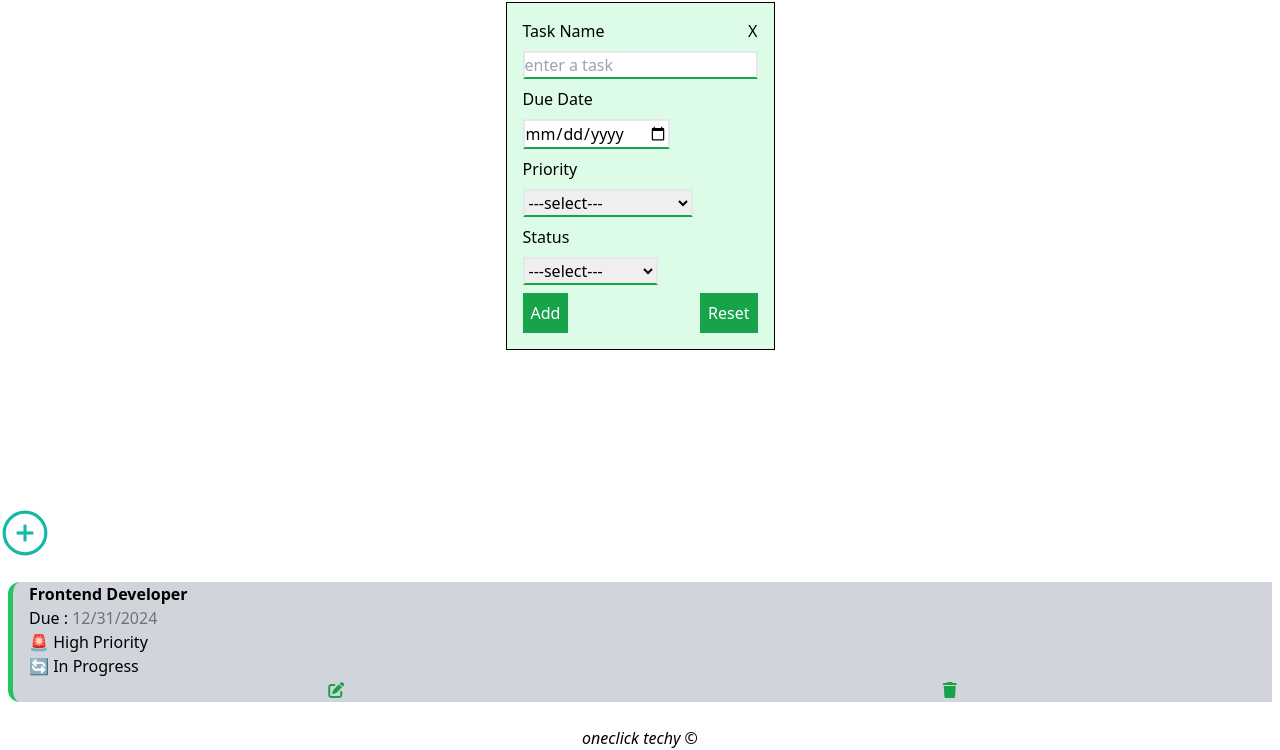
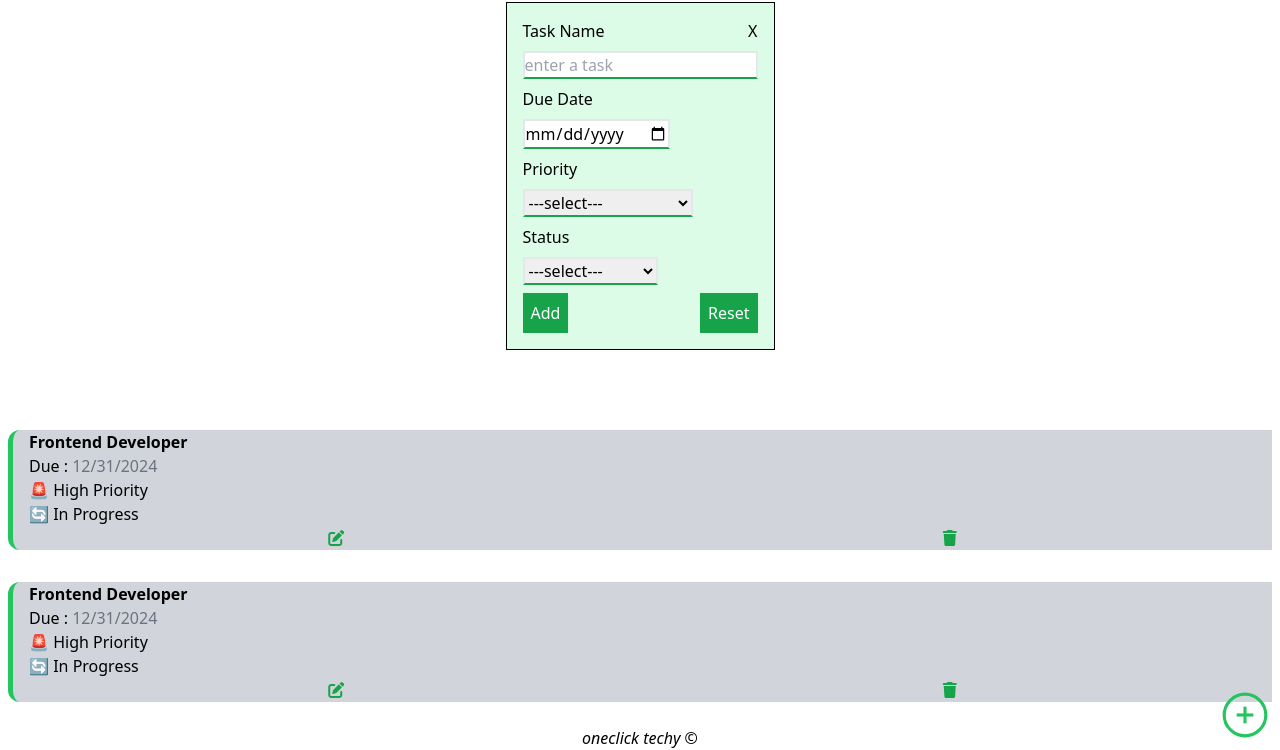
Before and after one commit to OneClickTechy/toDo-webApp, a website: page src/index.html in a window 1280 px wide. Shown: the part 50-800 px from the top of the page. Drawn offline with Linux system fonts and the light colour scheme.

Commit message:
add position and change style in add task button

```diff
--- a/src/index.html
+++ b/src/index.html
@@ -8,7 +8,7 @@
   </head>
   <body>
     <main
-      class="min-h-screen w-full flex flex-col justify-center align-center gap-4"
+      class="min-h-screen w-full flex flex-col justify-center align-center gap-4 relative"
     >
       <header>
         <h1 class="text-center text-3xl">ToDo List Maker</h1>
@@ -77,25 +77,7 @@
       </section>
 
 
-        <button
-          class="group cursor-pointer outline-none hover:rotate-90 duration-300"
-          title="Add New"
-        >
-          <svg
-            class="stroke-teal-500 fill-none group-hover:fill-teal-800 group-active:stroke-teal-200 group-active:fill-teal-600 group-active:duration-0 duration-300"
-            viewBox="0 0 24 24"
-            height="50px"
-            width="50px"
-            xmlns="http://www.w3.org/2000/svg"
-          >
-            <path
-              stroke-width="1.5"
-              d="M12 22C17.5 22 22 17.5 22 12C22 6.5 17.5 2 12 2C6.5 2 2 6.5 2 12C2 17.5 6.5 22 12 22Z"
-            ></path>
-            <path stroke-width="1.5" d="M8 12H16"></path>
-            <path stroke-width="1.5" d="M12 16V8"></path>
-          </svg>
-        </button>
+
 
 
       <section>
@@ -117,6 +99,47 @@
           </div>
         </div>
       </section>
+      <section>
+        <div
+          class="border-l-green-500 border-l-[5px] rounded-l-xl px-4 m-2 bg-gray-300"
+        >
+          <ul>
+            <li hidden>task id</li>
+            <li class="capitalize"><b>frontend developer</b></li>
+            <li>Due : <span class="text-gray-500">12/31/2024</span></li>
+            <li>🚨 High Priority</li>
+            <li>🔄 In Progress</li>
+          </ul>
+          <div class="flex justify-around">
+            <button>
+              <i class="fa-solid fa-pen-to-square text-green-600"></i>
+            </button>
+            <button><i class="fa-solid fa-trash text-green-600"></i></button>
+          </div>
+        </div>
+      </section>
+
+      <section class="flex justify-end items-center w-full fixed bottom-[10px] right-[10px]">
+      <button
+      class="group cursor-pointer outline-none hover:rotate-90 duration-300"
+      title="Add New"
+    >
+      <svg
+        class="stroke-green-500 fill-none group-hover:fill-green-800 group-active:stroke-green-200 group-active:fill-green-600 group-active:duration-0 duration-300"
+        viewBox="0 0 24 24"
+        height="50px"
+        width="50px"
+        xmlns="http://www.w3.org/2000/svg"
+      >
+        <path
+          stroke-width="1.5"
+          d="M12 22C17.5 22 22 17.5 22 12C22 6.5 17.5 2 12 2C6.5 2 2 6.5 2 12C2 17.5 6.5 22 12 22Z"
+        ></path>
+        <path stroke-width="1.5" d="M8 12H16"></path>
+        <path stroke-width="1.5" d="M12 16V8"></path>
+      </svg>
+    </button>
+  </section>
       <footer class="text-center">
         <i>oneclick techy &copy;</i>
       </footer>
```
Also changed, not shown: src/output.css.
